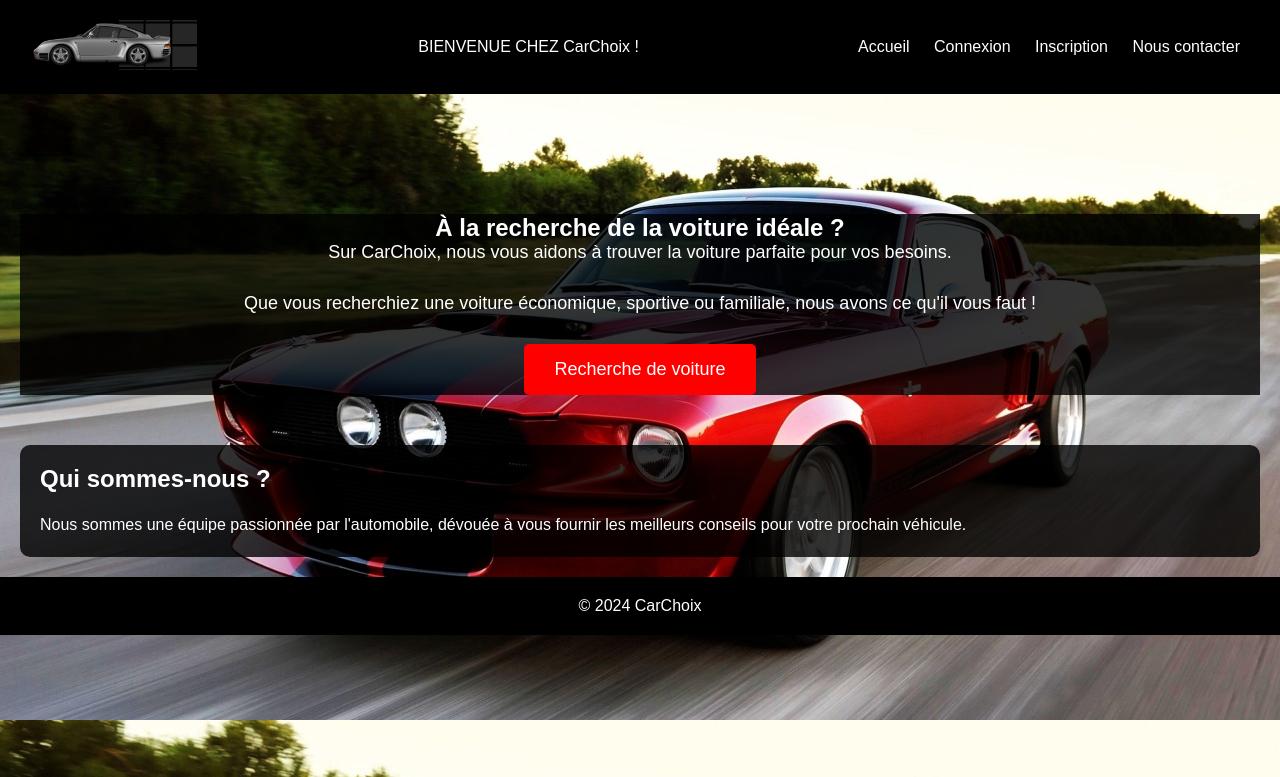
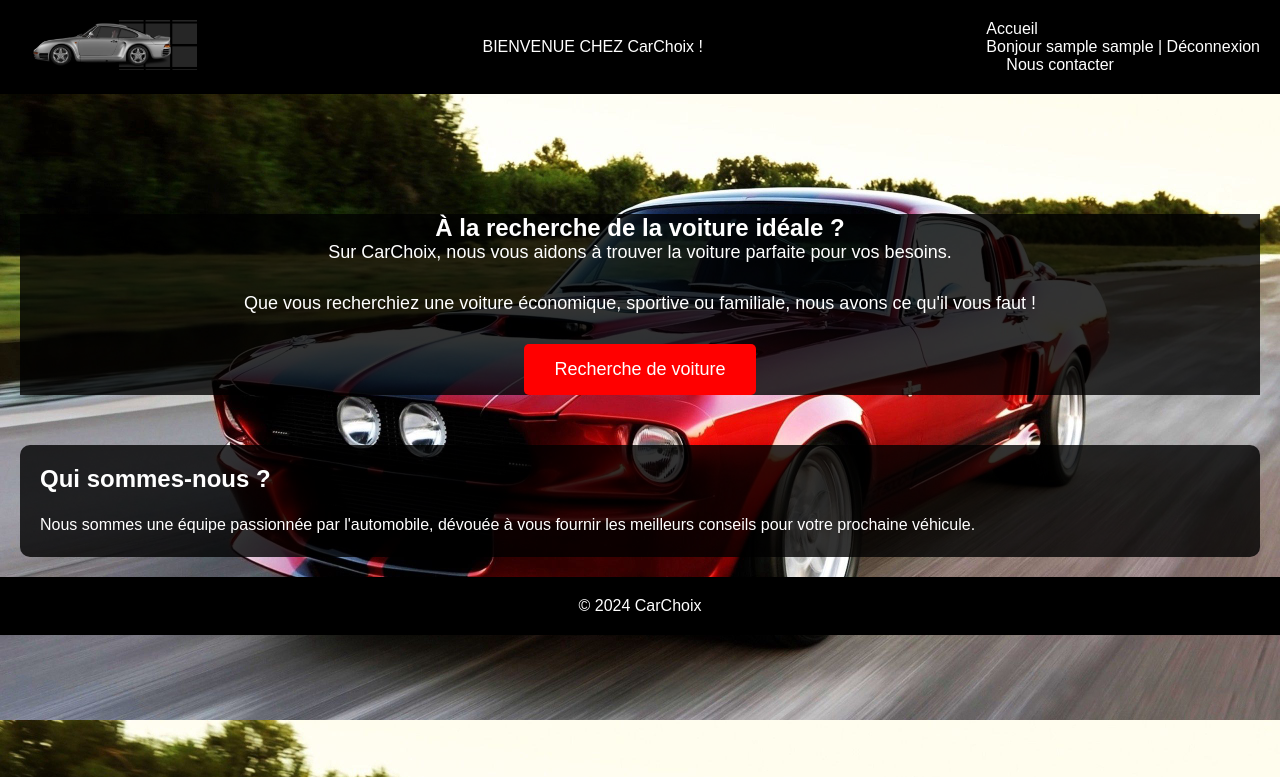
Before and after one commit to JB0000ANAS/gestion_de_projet, a PHP site: page / in a window 1280 px wide. Shown: the top 777 px of the page. Run offline with PHP 8.4, Linux system fonts and the light colour scheme; the visitor is signed in with stand-in values (Sample User, id 1).

Commit message:
Update index.php

```diff
--- a/index.php
+++ b/index.php
@@ -1,3 +1,17 @@
+<?php
+session_start();
+
+// Vérification de la connexion
+if (isset($_SESSION['user_nom']) && isset($_SESSION['user_prenom'])) {
+  $nom = $_SESSION['user_nom'];
+  $prenom = $_SESSION['user_prenom'];
+} else {
+  // Redirection vers la page de connexion si l'utilisateur n'est pas connecté
+  header('Location: login.php');
+  exit();
+}
+?>
+
 <!DOCTYPE html>
 <html lang="fr">
 <head>
@@ -11,12 +25,11 @@
     <div class="logo">
       <img src="logo.png" alt="Logo CarChoix">
     </div>
-</p> BIENVENUE CHEZ CarChoix ! </p>
+    <p>BIENVENUE CHEZ CarChoix !</p>
     <nav>
       <ul>
         <li><a href="index.php">Accueil</a></li>
-                <li><a href="login.php">Connexion</a></li>
-                <li><a href="register.php">Inscription</a></li>
+        <li><div class="user-info">Bonjour <?php echo $prenom . ' ' . $nom; ?> | <a href="Deconnexion.php">Déconnexion</a></div></li>
         <li><a href="contact.php">Nous contacter</a></li>
       </ul>
     </nav>
@@ -26,11 +39,11 @@
       <h2>À la recherche de la voiture idéale ?</h2>
       <p>Sur CarChoix, nous vous aidons à trouver la voiture parfaite pour vos besoins.</p>
       <p>Que vous recherchiez une voiture économique, sportive ou familiale, nous avons ce qu'il vous faut !</p>
-            <a href="search.php" class="button">Recherche de voiture</a>
+      <a href="recherche.php" class="button">Recherche de voiture</a>
     </section>
     <section class="about">
       <h2>Qui sommes-nous ?</h2>
-            <p>Nous sommes une équipe passionnée par l'automobile, dévouée à vous fournir les meilleurs conseils pour votre prochain véhicule.</p>
+      <p>Nous sommes une équipe passionnée par l'automobile, dévouée à vous fournir les meilleurs conseils pour votre prochaine véhicule.</p>
     </section>
   </main>
   <footer>
```
Lines whose indentation alone changed are shown as unchanged.
